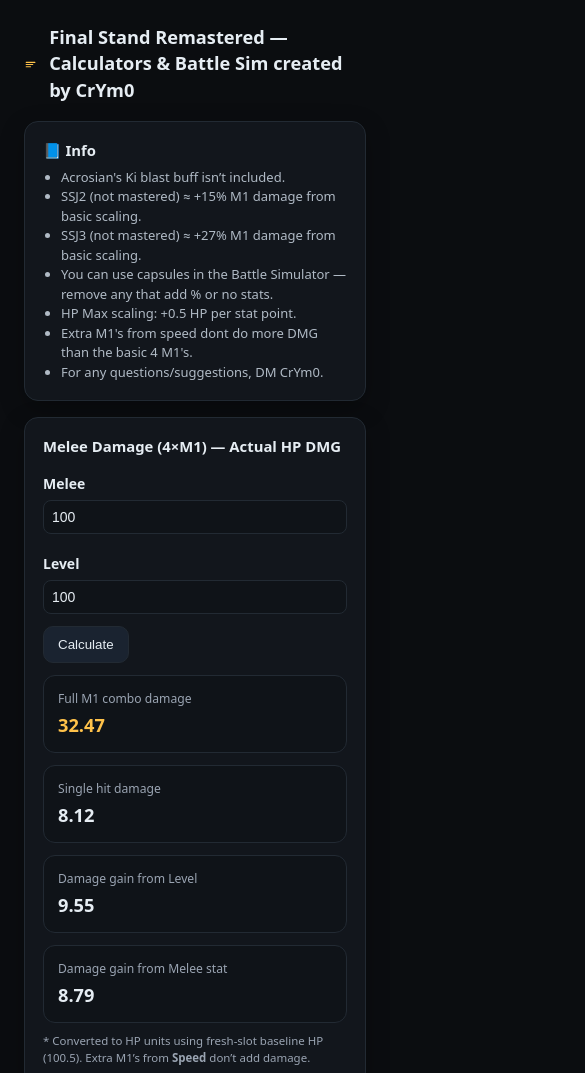
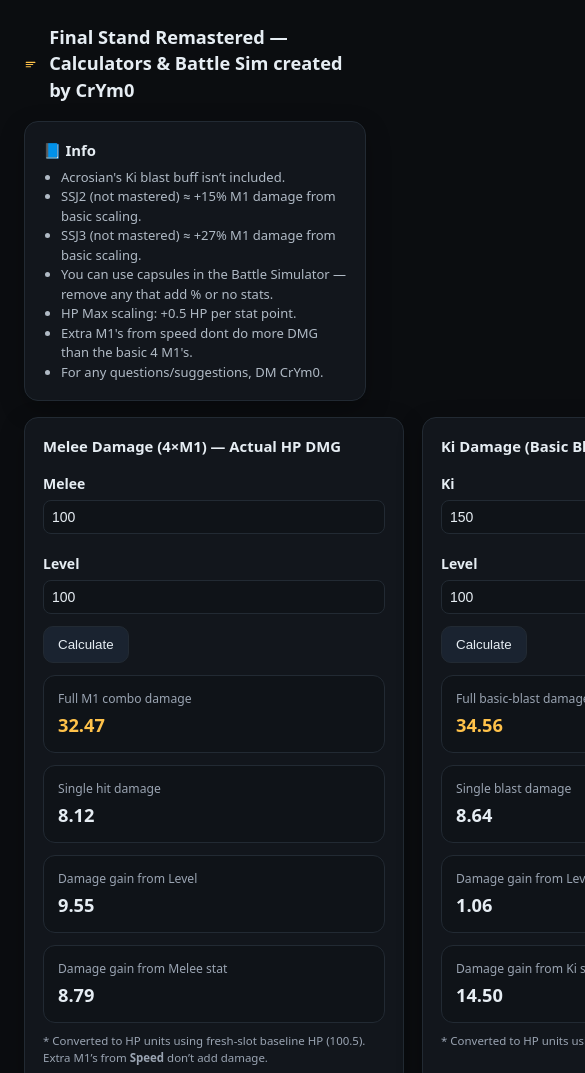
Before and after one commit to CrYm1/FinalStandRemasteredCalculator, a plain HTML site: page index.html in a window 390 px wide. Shown: the top 1073 px of the page, 585 px wide, since content can reach past the window. Drawn offline with Linux system fonts and the light colour scheme.

Commit message:
Update index.html

```diff
--- a/index.html
+++ b/index.html
@@ -116,6 +116,40 @@ input[type="text"]:focus,
 select:focus {
   border-color: var(--accent);
   outline: none;
+}
+/* === Ultrawide / large desktop tuning === */
+
+/* 1) Let the main container breathe on big screens */
+.wrap{
+  /* grows with screen but never exceeds 1600px; still centered */
+  max-width: clamp(1200px, 80vw, 1600px);
+}
+
+/* 2) Slightly larger typography & stat numbers on big monitors */
+@media (min-width: 1600px){
+  html{ font-size: 15.5px; }           /* was ~14–15px */
+  .value{ font-size: 1.45rem; }        /* bigger numbers in stat tiles */
+}
+
+/* 3) Keep the two-column calculators comfy (avoid squished cards) */
+.two-col{
+  grid-template-columns: repeat(2, minmax(380px, 1fr)); /* wider min width */
+  gap: 18px;
+}
+
+/* 4) Let stats tiles flow nicely across the wider row */
+.stats{
+  grid-template-columns: repeat(auto-fit, minmax(300px, 1fr));
+}
+
+/* 5) Inputs stay compact even as the page widens */
+input[type="number"],
+input[type="text"],
+select{
+  font-size: 14px;
+  padding: 6px 8px;
+  height: 34px;
+  border-radius: 8px;
 }
 </style>
 </head>
```
